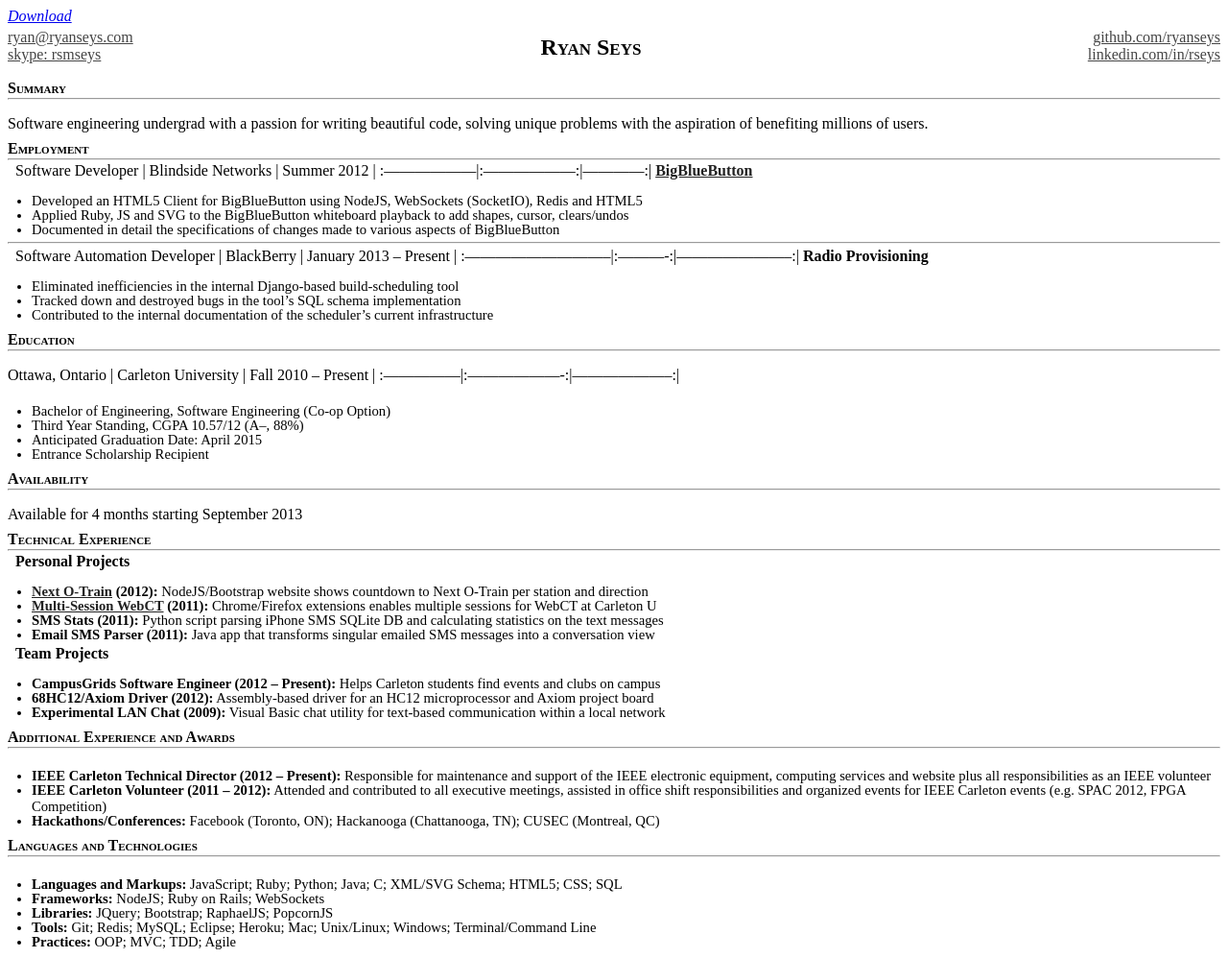
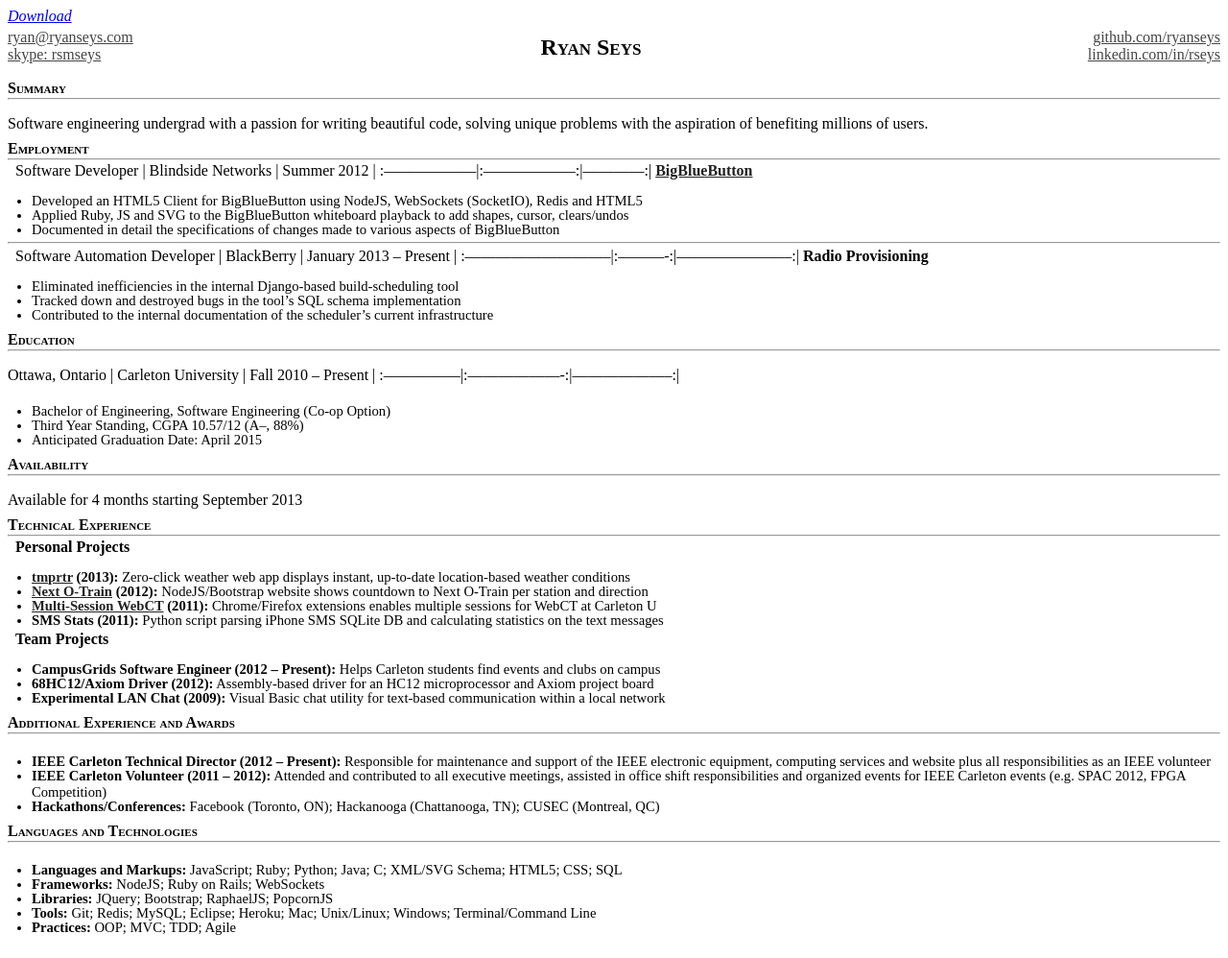
Before and after one commit to tl-dr/ryanseys.com, a Jekyll site: the page built from _posts/2013-01-12-resume.md, in a window 1280 px wide. Shown: the whole page at 96% size. Built offline with Jekyll 4.4.1, drawn with Linux system fonts in a browser that asks for light colours; Markdown is read by kramdown in place of the engine named in the settings.

Commit message:
Change resume to add tmprtr

```diff
--- a/_posts/2013-01-12-resume.md
+++ b/_posts/2013-01-12-resume.md
@@ -59,7 +59,6 @@ Ottawa, Ontario | Carleton University | Fall 2010 &ndash; Present |
 - Bachelor of Engineering, Software Engineering (Co-op Option)
 - Third Year Standing, CGPA 10.57/12 (A&ndash;, 88%)
 - Anticipated Graduation Date: April 2015
-- Entrance Scholarship Recipient
 
 #### Availability
 - - -
@@ -69,10 +68,10 @@ Available for 4 months starting September 2013
 - - -
 **Personal Projects**
 {: .jobrole}
+- **[tmprtr](http://tmprtr.herokuapp.com) (2013):** Zero-click weather web app displays instant, up-to-date location-based weather conditions
 - **[Next O-Train](http://nextotrain.com) (2012):** NodeJS/Bootstrap website shows countdown to Next O-Train per station and direction
 - **[Multi-Session WebCT](https://addons.mozilla.org/en-US/firefox/addon/carleton-university-webct-m) (2011):** Chrome/Firefox extensions enables multiple sessions for WebCT at Carleton U
 - **SMS Stats (2011):** Python script parsing iPhone SMS SQLite DB and calculating statistics on the text messages
-- **Email SMS Parser (2011):** Java app that transforms singular emailed SMS messages into a conversation view
 
 **Team Projects**
 {: .jobrole}
```
Also changed, not shown: 1 other file.
